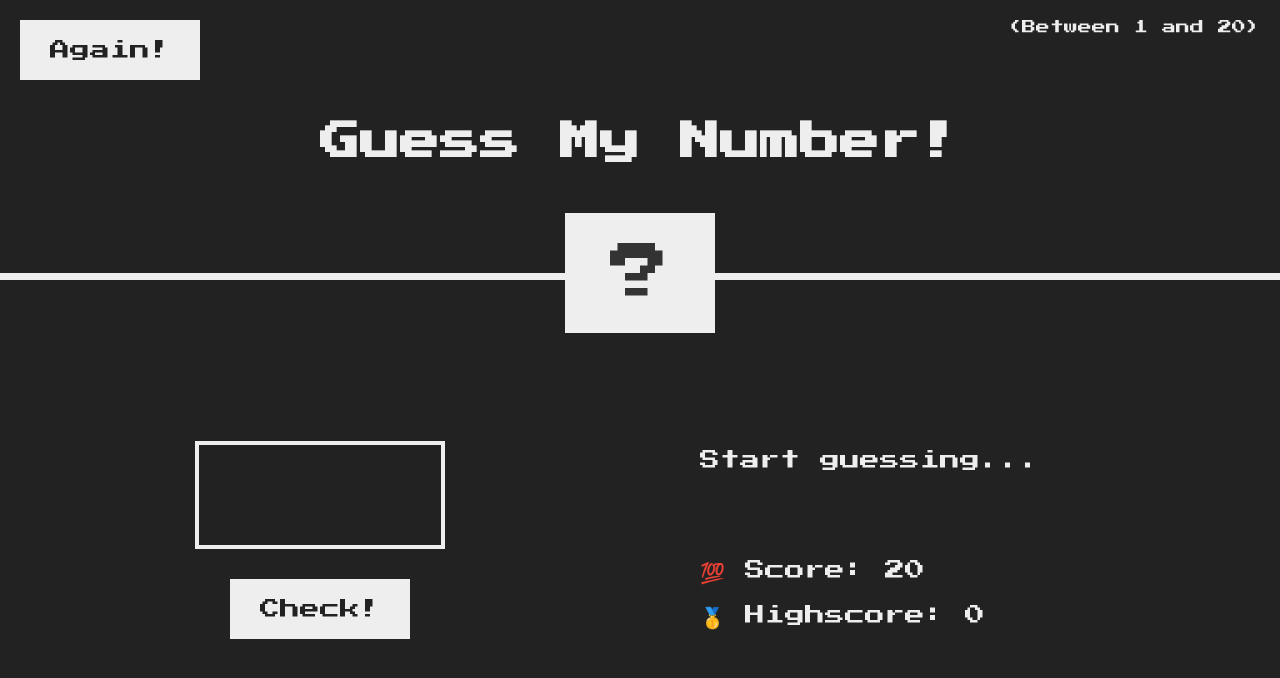
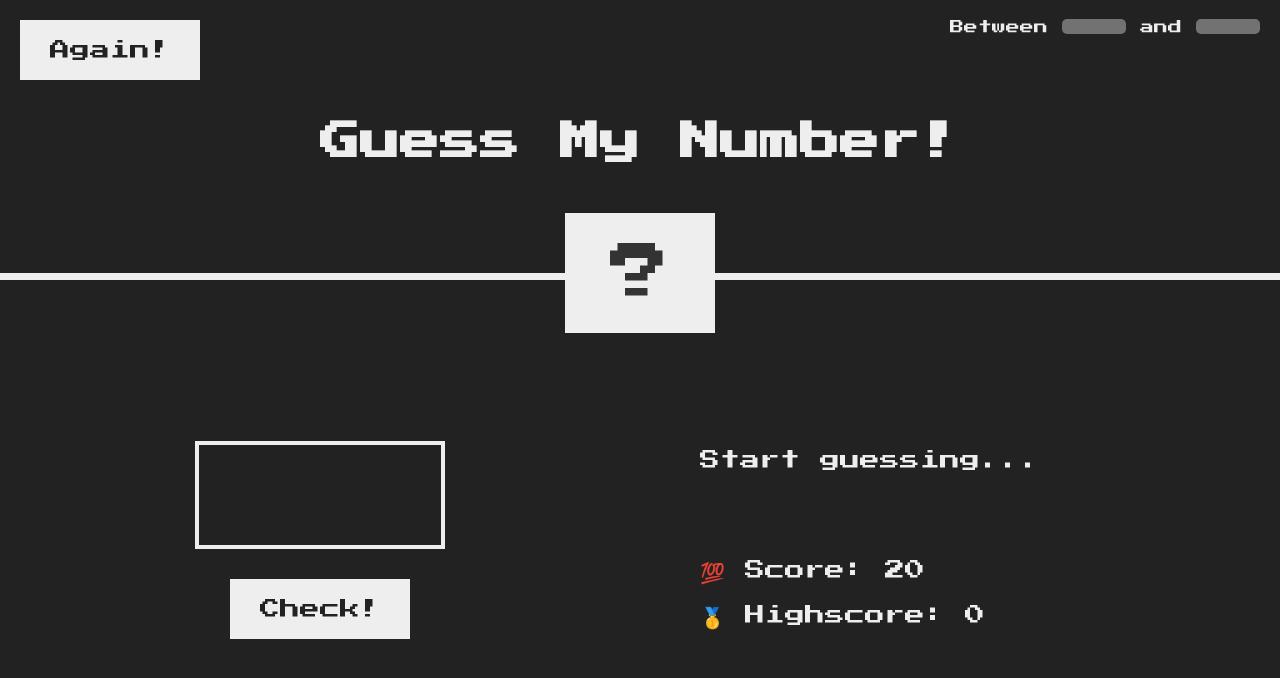
Before and after one commit to onkarpethe15-ai/Guess-my-number, a plain HTML site: page index.html in a window 1280 px wide. Drawn offline with Linux system fonts and the light colour scheme.

Commit message:
Added range functionality

```diff
--- a/index.html
+++ b/index.html
@@ -10,7 +10,7 @@
   <body>
     <header>
       <h1>Guess My Number!</h1>
-      <p class="between">(Between 1 and 20)</p>
+      <p class="between">Between <input class="startRange" type ="number"> and <input class="endRange" type ="number"></p>
       <button class="btn again">Again!</button>
       <div class="number">?</div>
     </header>
--- a/script.js
+++ b/script.js
@@ -11,10 +11,14 @@ document.querySelector('.guess').value = 23;
 console.log(document.querySelector('.guess').value);
 */
 
-let secretNumber = Math.trunc(Math.random() * 20) + 1;
+let x = document.querySelector('.guess')
+x.addEventListener('focus',main)
+const secretNumber = Math.trunc(Math.random() * 20) + 1;
+
+function main(){
   let score = 20;
   let highscore = 0;
-
+  console.log(secretNumber)
   const displayMessage = function (message) {
     document.querySelector('.message').textContent = message;
   };
@@ -95,6 +99,7 @@ document.querySelector('.again').addEventListener('click', function () {
     document.querySelector('.number').style.width = '15rem';
   });
 
+}
 ///////////////////////////////////////
 // Coding Challenge #1
 
--- a/style.css
+++ b/style.css
@@ -31,6 +31,20 @@ main {
   display: flex;
   align-items: center;
   justify-content: space-around;
+}
+
+
+/* updating css for classes startRange and end Range*/
+.startRange, .endRange{
+  position: relative;
+  color: white;
+  font-weight: bold;
+  text-align: center;
+  width: 8vh;
+  top: -3px;
+  border: none;
+  border-radius: 5px;
+  background-color: rgb(114, 114, 114);
 }
 
 .left {
```
Lines whose indentation alone changed are shown as unchanged.
